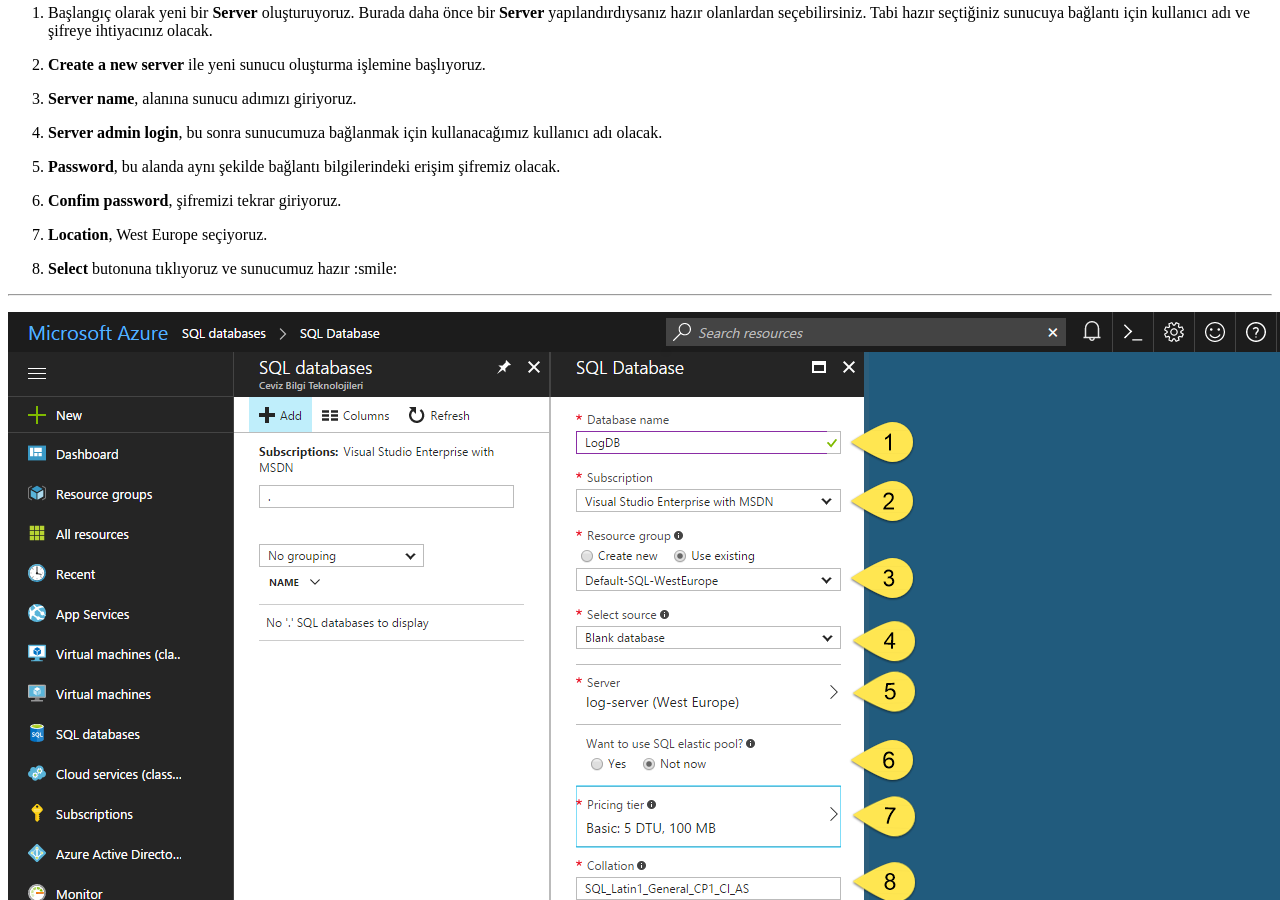
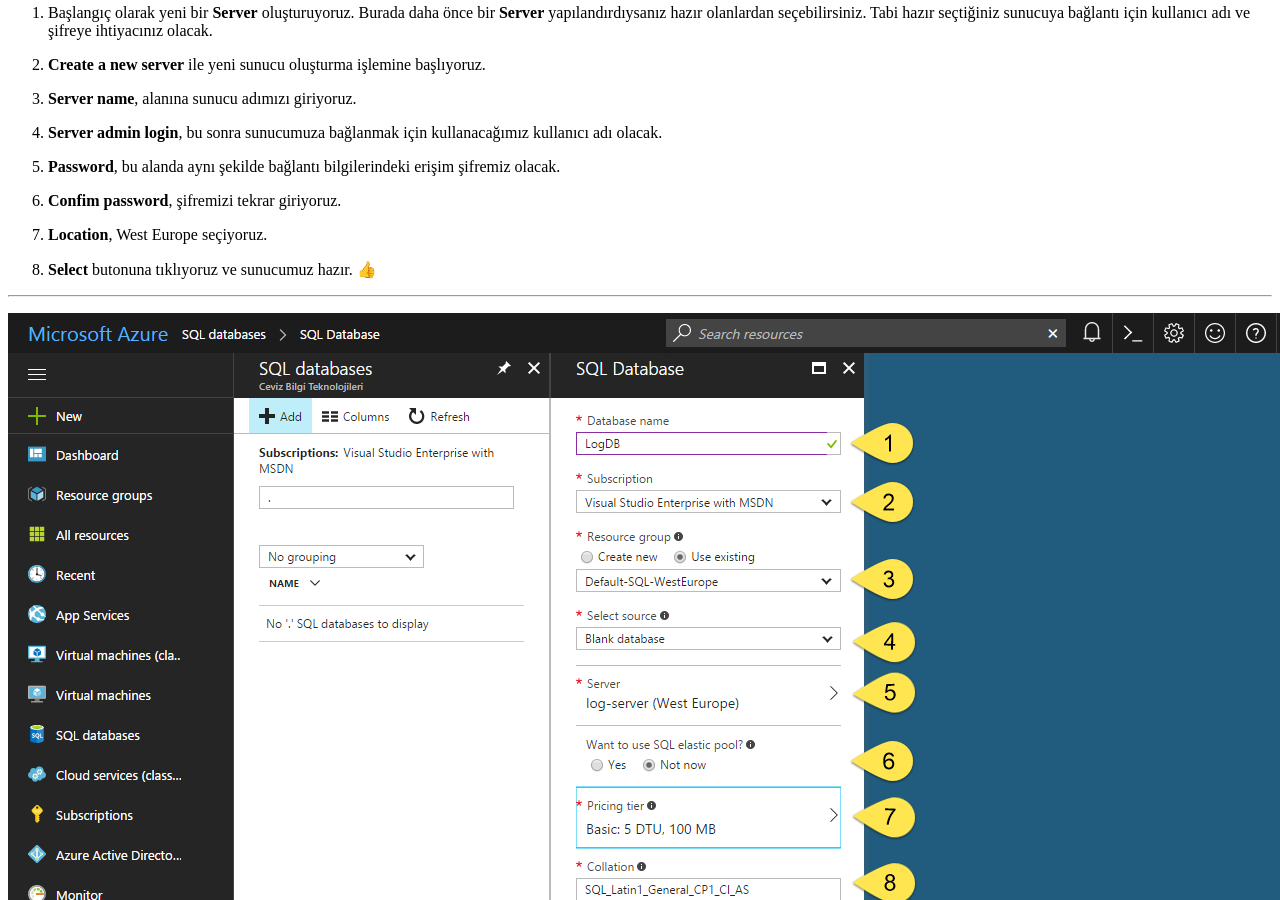
Before and after one commit to mehmetkut/mehmetkut.github.io, a Jekyll site: the page built from _posts/2017-05-11-azure-functions-ile-veritabani-islemleri-tr.md, in a window 1280 px wide and 900 px high, scrolled down 2452 px. Built offline with Jekyll 4.4.1, drawn with Linux system fonts in a browser that asks for light colours; comment, search, counter and statistics services are not loaded; part of the change alters nothing that is shown.

Commit message:
added emoji

```diff
--- a/_posts/2017-05-11-azure-functions-ile-veritabani-islemleri-tr.md
+++ b/_posts/2017-05-11-azure-functions-ile-veritabani-islemleri-tr.md
@@ -45,7 +45,7 @@ Bizde Azure Function her çağrıldığında Azure SQLDB de log tablomuza bir ka
 
 7. **Location**, West Europe seçiyoruz.
 
-8. **Select** butonuna tıklıyoruz ve sunucumuz hazır :smile:
+8. **Select** butonuna tıklıyoruz ve sunucumuz hazır. 👍
 
 -----
 
```
